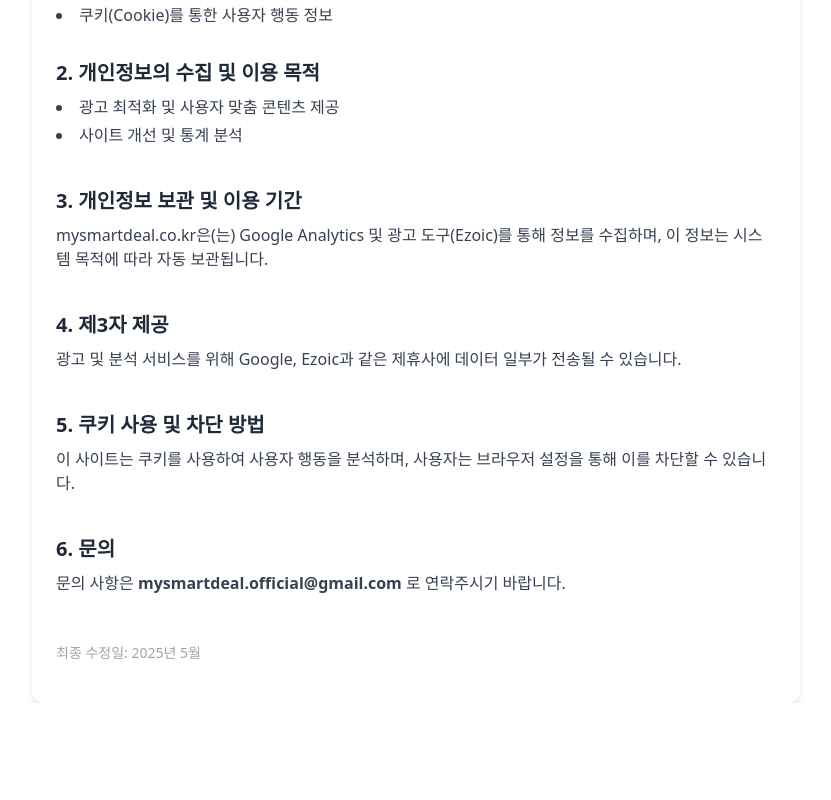
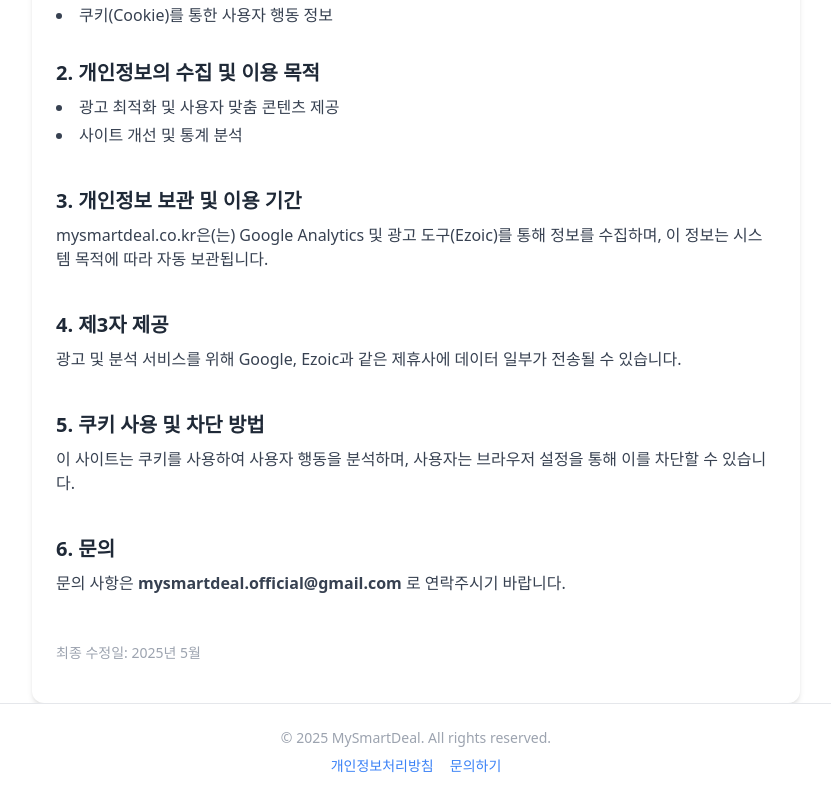
Before and after one commit to mysmartdeal/mysmartdeal, a Next.js app: page /privacy-policy in a window 1280 px wide. Shown: the part 641-1441 px from the top of the page, without its empty margins (224-1055 px from the left). Before the commit the page ends 1344 px from the top, so only its background shows below. Built offline with nearby package versions, Linux system fonts and the light colour scheme.

Commit message:
Update Layout.js

```diff
--- a/components/Layout.js
+++ b/components/Layout.js
@@ -2,9 +2,21 @@ import HeroSection from "./HeroSection";
 
 export default function Layout({ children }) {
   return (
-    <div>
-      <HeroSection />  {/* 상단 공통 Hero */}
-      {children}        {/* 페이지별 본문 */}
+    <div className="min-h-screen flex flex-col">
+      <HeroSection />
+      <main className="flex-grow">{children}</main>
+
+      <footer className="bg-white py-6 text-center text-gray-400 text-sm border-t">
+        &copy; 2025 MySmartDeal. All rights reserved.
+        <div className="mt-2 space-x-4">
+          <a href="/privacy-policy" className="text-blue-500 hover:underline">
+            개인정보처리방침
+          </a>
+          <a href="/contact" className="text-blue-500 hover:underline">
+            문의하기
+          </a>
+        </div>
+      </footer>
     </div>
   );
 }
```
